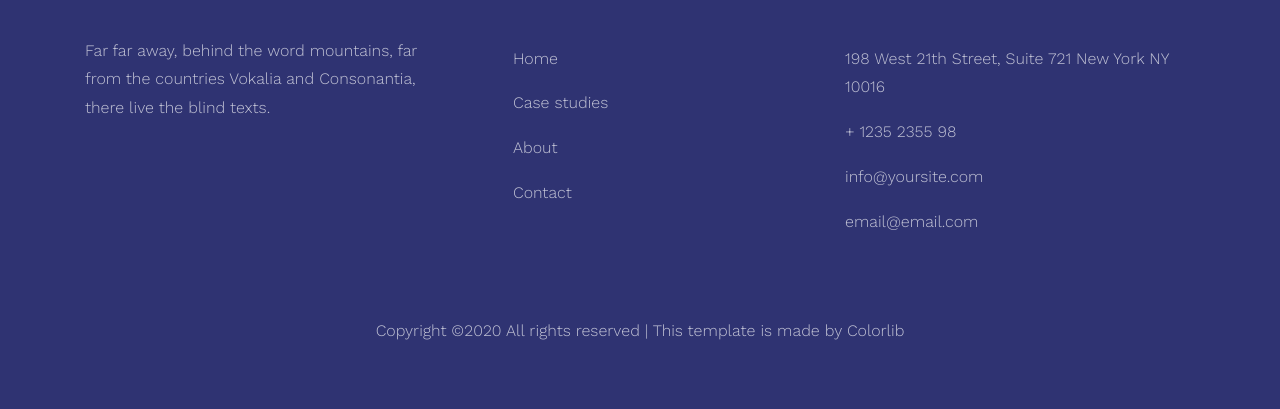
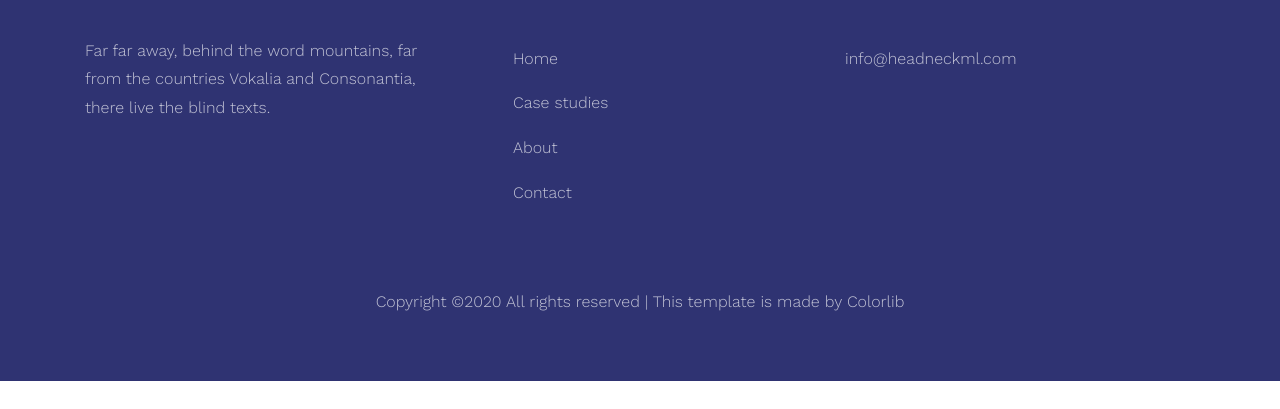
Before and after one commit to kotaroto/headneckml.github.io, a plain HTML site: page index.html in a window 1280 px wide. Shown: the part 3022-3431 px from the top of the page. After the commit the page ends 3403 px from the top, so only its background shows below. Drawn offline with nearby package versions, Linux system fonts and the light colour scheme; files whose address does not match are found by name.

Commit message:
Update index.html

```diff
--- a/index.html
+++ b/index.html
@@ -190,10 +190,7 @@
                <div class="ftco-footer-widget mb-4">
                 <h2 class="ftco-heading-2">Contact Information</h2>
                 <ul class="list-unstyled">
-                  <li><a href="#" class="py-2 d-block">198 West 21th Street, Suite 721 New York NY 10016</a></li>
-                  <li><a href="#" class="py-2 d-block">+ 1235 2355 98</a></li>
-                  <li><a href="#" class="py-2 d-block">info@yoursite.com</a></li>
-                  <li><a href="#" class="py-2 d-block">email@email.com</a></li>
+                  <li><a href="#" class="py-2 d-block">info@headneckml.com</a></li>
                 </ul>
               </div>
             </div>
```
